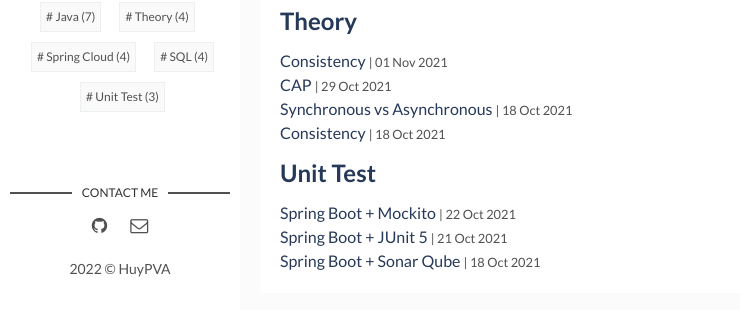
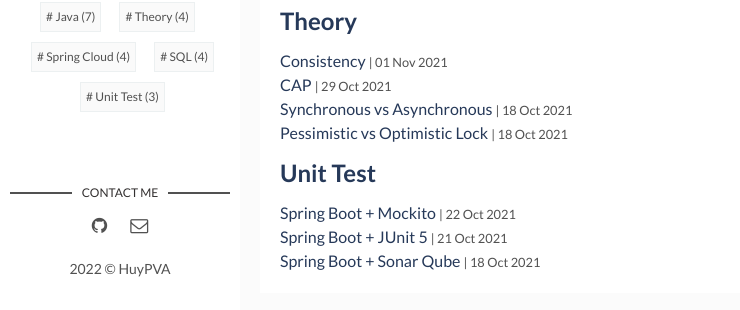
Before and after one commit to huypva/huypva.github.io, a Jekyll site: the page built from categories.html, in a window 1280 px wide and 900 px high, scrolled down 839 px. Shown: the part 587-897 px from the top of the window, without its empty margins (0-740 px from the left). Built offline with Jekyll 4.4.1, drawn with Linux system fonts in a browser that asks for light colours.

Commit message:
Fix title

```diff
--- a/_posts/theory/2021-10-28-pessimistic-optimistic.md
+++ b/_posts/theory/2021-10-28-pessimistic-optimistic.md
@@ -1,6 +1,6 @@
 ---
 layout: post
-title: Consistency
+title: Pessimistic vs Optimistic Lock
 date: 2021-10-18 10:00:20 +0700
 description: Phân biệt Pessimistic và Optimistic Lock
 img: theory/pessimistic_optimistic.png
```
